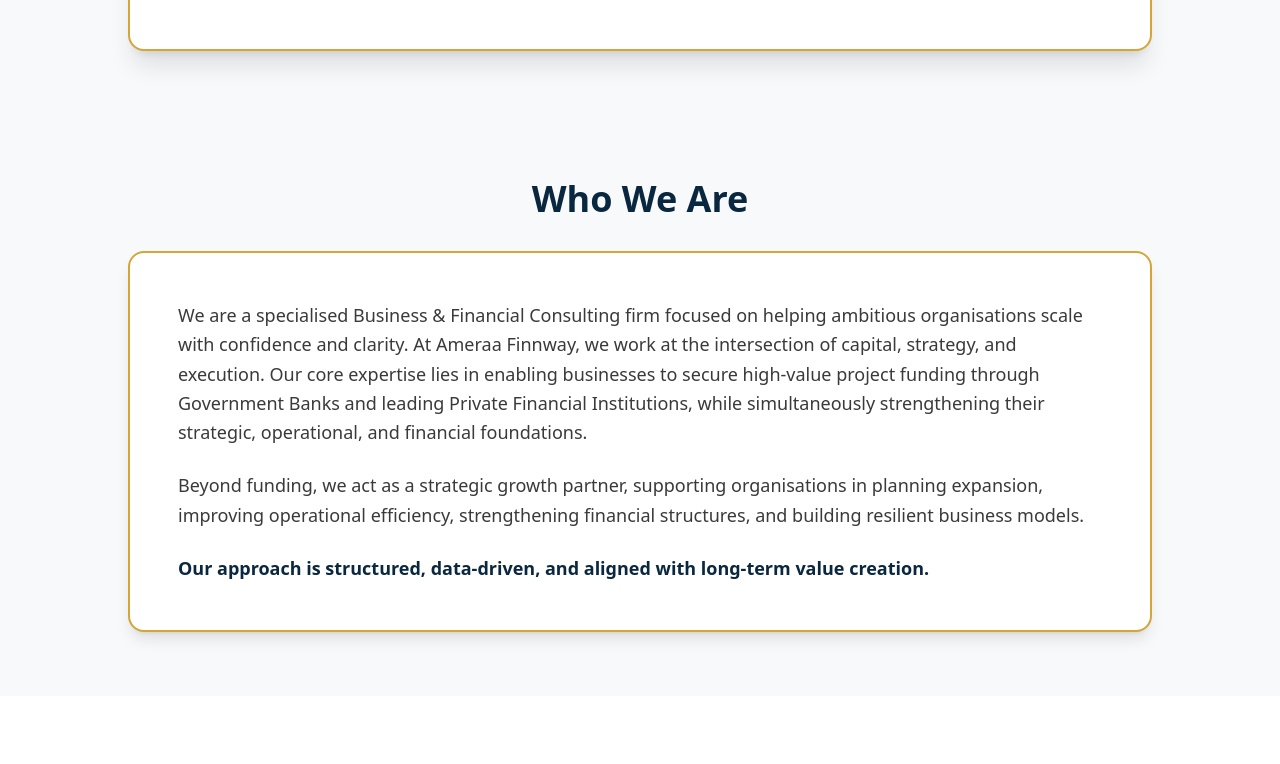
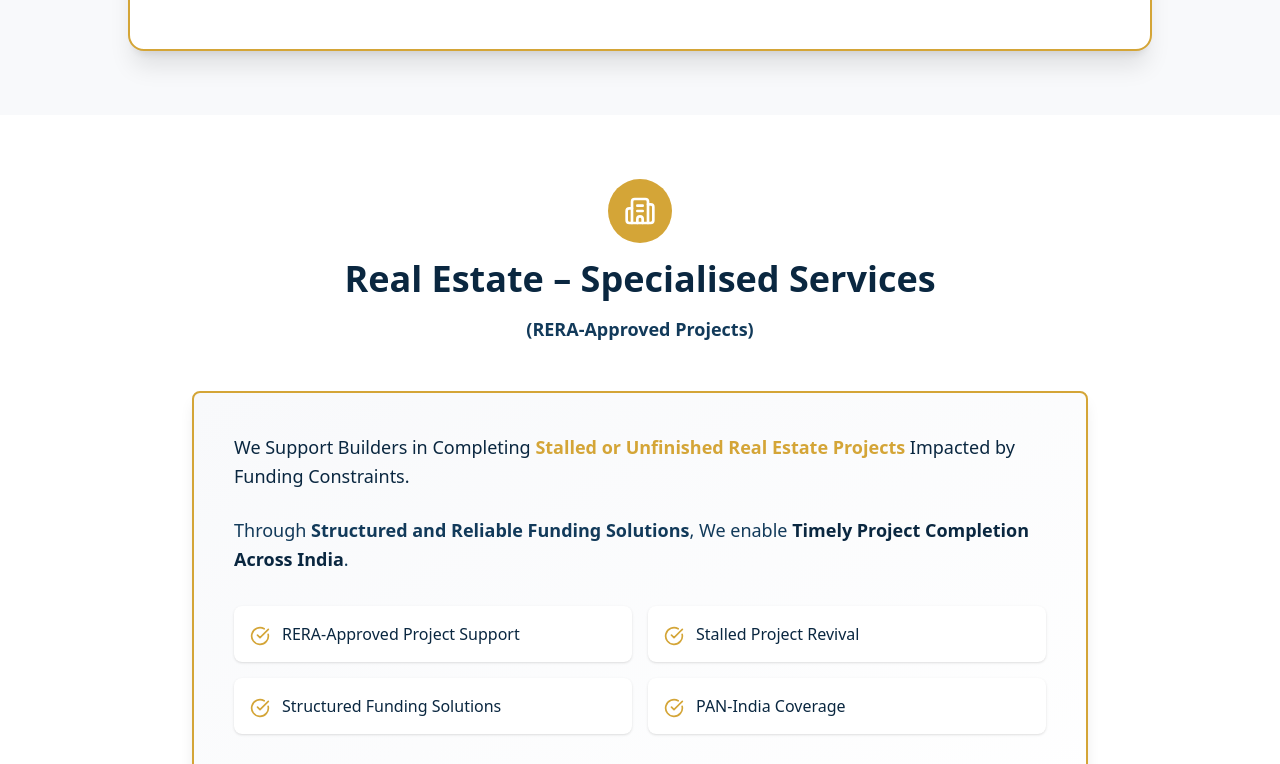
Before and after one commit to digicoders-git/Ameraa-Finnway, a React (Vite) app: page / in a window 1280 px wide. Shown: the part 1505-2269 px from the top of the page. Built offline with nearby package versions, Linux system fonts and the light colour scheme.

Commit message:
Position change of new content according to client

```diff
--- a/src/pages/Home.jsx
+++ b/src/pages/Home.jsx
@@ -536,6 +536,7 @@ export default function Home() {
         </section>
 
         <ContactUs />
+        <RealEstateBusinessSection />
         <AboutUsC />
 
         <section className="bg-white py-8 border-b border-[#E2E2E2]">
@@ -689,7 +690,6 @@ export default function Home() {
           </div>
         </section>
         <BusinessTransformation />
-        <RealEstateBusinessSection />
         <section id="process" className="bg-white py-16">
           <div className="max-w-7xl mx-auto px-4 sm:px-6 lg:px-8">
             <h2 className="text-3xl md:text-4xl font-bold text-[#0A2740] text-center mb-12 scroll-animate">
```
